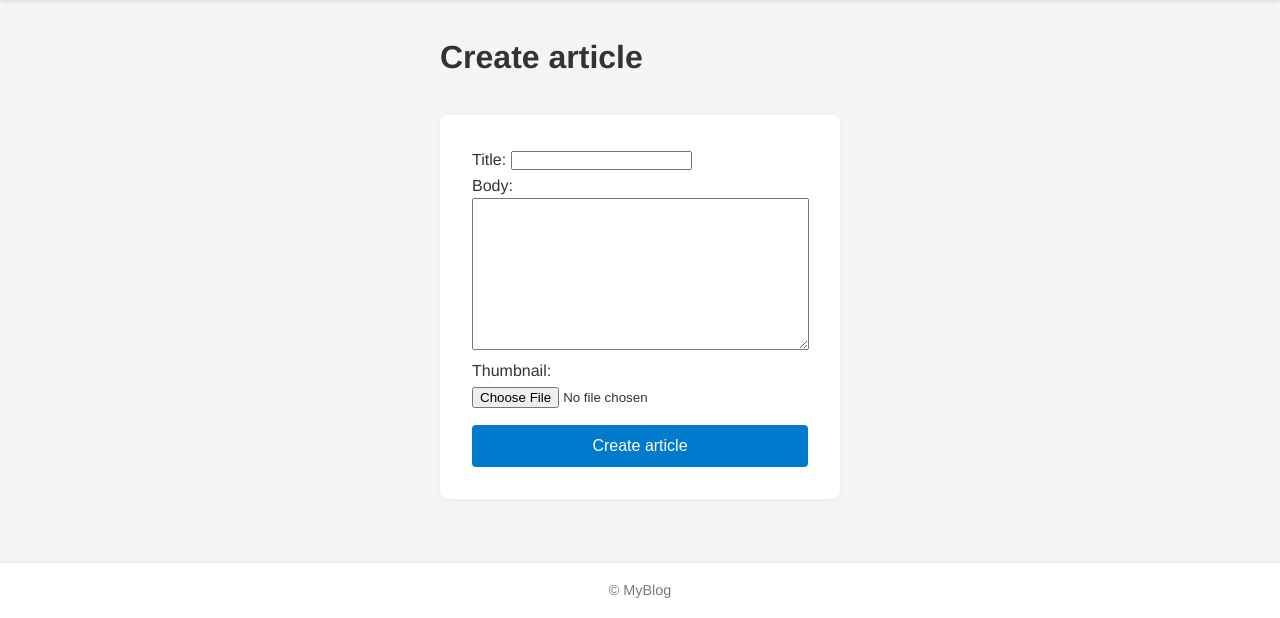
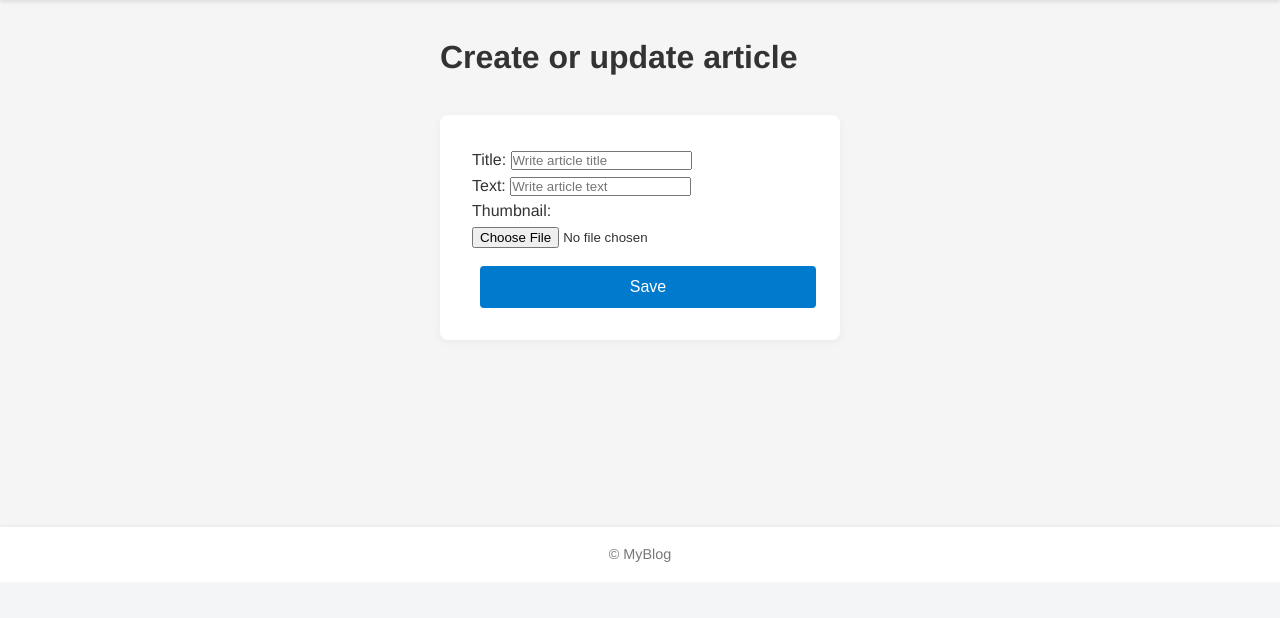
Before and after one commit to theilyasik/Blog_609-31_KanmurzaevIA, a Django app: page /articles/create/ in a window 1280 px wide. Shown: the part 218-836 px from the top of the page. After the commit the page ends 800 px from the top, so only its background shows below. Run offline with Django 5.2, Linux system fonts and the light colour scheme; the visitor is signed in with stand-in values (Sample User, id 1).

Commit message:
update and delete

```diff
--- a/mysite/articles/apps.py
+++ b/mysite/articles/apps.py
@@ -1,9 +1,9 @@
 from django.apps import AppConfig
-
 
 class ArticlesConfig(AppConfig):
     default_auto_field = 'django.db.models.BigAutoField'
     name = 'articles'
 
-def ready(self):
-    import articles.signals
+
+    def ready(self):
+        from . import signals
--- a/mysite/articles/forms.py
+++ b/mysite/articles/forms.py
@@ -2,7 +2,17 @@ from django import forms
 
 from . import models
 
-class CreateArticle(forms.ModelForm):
+class ArticleForm(forms.ModelForm):
     class Meta:
         model = models.Article
         fields = ['title', 'body', 'thumbnail']
+        labels = {
+            "title": "Title",
+            "body": "Text",
+            "thumbnail": "Thumbnail",
+        }
+        widgets = {
+            "title": forms.TextInput(attrs={'placeholder': 'Write article title', 'class': 'form-control mb-3'}),
+            "body": forms.TextInput(attrs={'placeholder': 'Write article text', 'class': 'form-control mb-3'}),
+            "thumbnail": forms.ClearableFileInput(attrs={'class': 'form-control mb-3'}),
+        }
--- a/mysite/articles/models.py
+++ b/mysite/articles/models.py
@@ -6,13 +6,11 @@ from django.conf import settings
 
 class Article(models.Model):
     title   = models.CharField(max_length=200)
-    slug    = models.SlugField(unique=True, blank=True)
+    slug    = models.SlugField(unique=True)
     body    = models.TextField()
     date    = models.DateTimeField(auto_now_add=True)
-    thumbnail = models.ImageField(upload_to="images/", blank=True)
-    author = models.ForeignKey(settings.AUTH_USER_MODEL,
-        default=None, on_delete=models.CASCADE
-       )
+    thumbnail = models.ImageField(upload_to="images/", blank=True, default='images/default.jpg')
+    author = models.ForeignKey(settings.AUTH_USER_MODEL, default=None, on_delete=models.CASCADE)
 
     def __str__(self):
         return self.title
--- a/mysite/articles/signals.py
+++ b/mysite/articles/signals.py
@@ -7,7 +7,5 @@ from .models import Article
 
 @receiver(signals.pre_save, sender=Article)
 def create_slug(sender, instance, **kwargs):
-    if not instance.slug:
-        random_part = get_random_string(6)
-        base = instance.title or 'article'
-        instance.slug = slugify(f"{base}-{random_part}")
+    slug_str = "%s %s" % (instance.title, get_random_string(length=4))
+    instance.slug = slugify(slug_str)
--- a/mysite/articles/templates/articles/article_create.html
+++ /dev/null
@@ -1,11 +0,0 @@
-{% extends "base_layout.html" %}
-{% load static %}
-{% block title %}Create article{% endblock title %}
-{% block content %}
-<h1>Create article</h1>
-    <form class="form" action="{% url 'articles:article_create' %}" method="post" enctype="multipart/form-data">
-    {% csrf_token %}
-    {{ form }}
-    <button type="submit">Create article</button>
-    </form>
-{% endblock content%}
--- /dev/null
+++ b/mysite/articles/templates/articles/article_form.html
@@ -0,0 +1,11 @@
+{% extends "base_layout.html" %}
+{% load static %}
+{% block title %}Create or update article{% endblock title %}
+{% block content %}
+<h1>Create or update article</h1>
+    <form class="form" method="post" enctype="multipart/form-data">
+    {% csrf_token %}
+    {{ form }}
+    <button type="submit" class="btn btn--primary">Save</button>
+    </form>
+{% endblock content%}
--- a/mysite/articles/urls.py
+++ b/mysite/articles/urls.py
@@ -7,4 +7,6 @@ urlpatterns = [
     path('',            views.article_list, name='homepage'),
     path('create/', views.article_create, name='article_create'),
     path('<slug:slug>/', views.article_item, name='article_detail'),
+    path('update/<slug:slug>/', views.article_update, name='article_update'),
+    path('delete/<slug:slug>/', views.article_delete, name='article_delete'),
 ]
--- a/mysite/articles/views.py
+++ b/mysite/articles/views.py
@@ -1,5 +1,6 @@
 from django.contrib.auth.decorators import login_required
 from django.shortcuts import render, redirect
+from django.http import HttpResponse
 
 from . import forms
 from .models import Article
@@ -19,12 +20,38 @@ def article_item(request, slug):
 @login_required(login_url='accounts:login')
 def article_create(request):
     if request.method == 'POST':
-        form = forms.CreateArticle(request.POST, request.FILES)
+        form = forms.ArticleForm(request.POST, request.FILES)
         if form.is_valid():
             instance = form.save(commit=False)
             instance.author = request.user
             instance.save()
             return redirect('homepage')
     else:
-        form = forms.CreateArticle()
-    return render(request, 'articles/article_create.html', context={'form': form})
+        form = forms.ArticleForm()
+    return render(request, 'articles/article_form.html', context={'form': form})
+
+@login_required(login_url='accounts:login')
+def article_update(request, slug):
+    article = Article.objects.get(slug=slug)
+    if request.user.id == article.author.id:
+        if request.method == 'POST':
+            form = forms.ArticleForm(request.POST, request.FILES, instance=article)
+            if form.is_valid():
+                instance = form.save(commit=False)
+                instance.author = request.user
+                instance.save()
+                return redirect('articles:article_detail', slug=article.slug)
+        else:
+            form = forms.ArticleForm(instance=article)
+        return render(request, 'articles/article_form.html', context={'form': form})
+    return HttpResponse('401 Unauthorized', status=401)
+
+@login_required(login_url='accounts:login')
+def article_delete(request, slug):
+    article = Article.objects.get(slug=slug)
+    if request.user.id == article.author.id:
+        if request.method == 'POST':
+            article.delete()
+            return redirect('homepage')
+        return render(request, 'articles/article_confirm_delete.html', context={'article': article})
+    return  HttpResponse('401 Unauthorized', status=401)
--- a/mysite/templates/base_layout.html
+++ b/mysite/templates/base_layout.html
@@ -34,8 +34,12 @@
           </form>
       </li>
     {% else %}
-      <li><a href="{% url 'accounts:login' %}">Login</a></li>
-      <li><a href="{% url 'accounts:signup' %}">Sign Up</a></li>
+      <li class="nav-item ms-auto">
+          <a class="btn btn-outline-primary" href="{% url 'accounts:login' %}">Login</a>
+      </li>
+      <li class="nav-item ms-3">
+          <a class="btn btn-primary" href="{% url 'accounts:signup' %}">Sign Up</a>
+      </li>
     {% endif %}
   </ul>
 </nav>
```
Also changed, not shown: mysite/accounts/forms.py (added, +30 -0 lines), mysite/accounts/views.py (+8 -9 lines), mysite/articles/templates/articles/article_confirm_delete.html (added, +13 -0 lines), mysite/articles/templates/articles/article_item.html (+14 -1 lines), mysite/articles/migrations/0006_alter_article_slug_alter_article_thumbnail.py (added).
